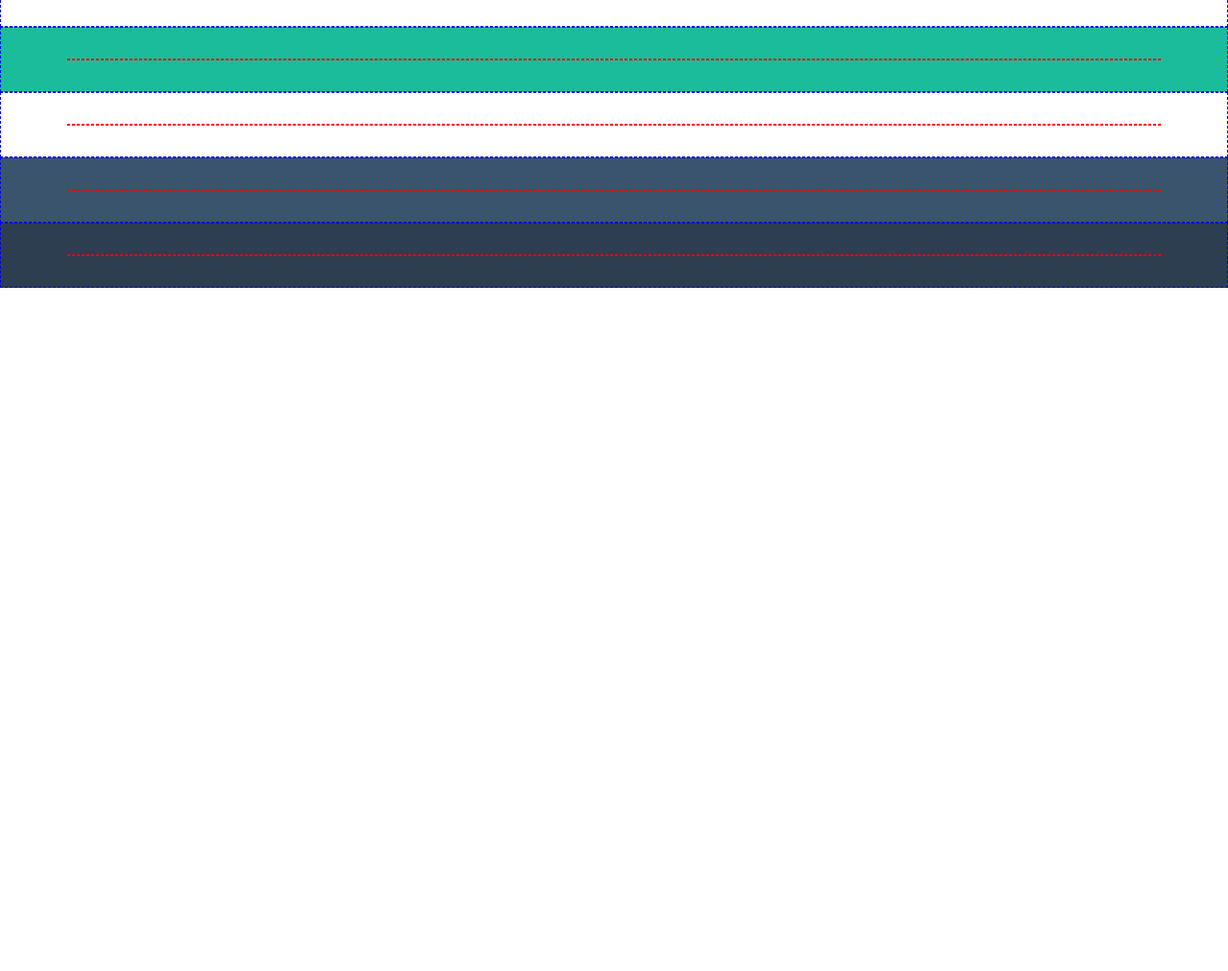
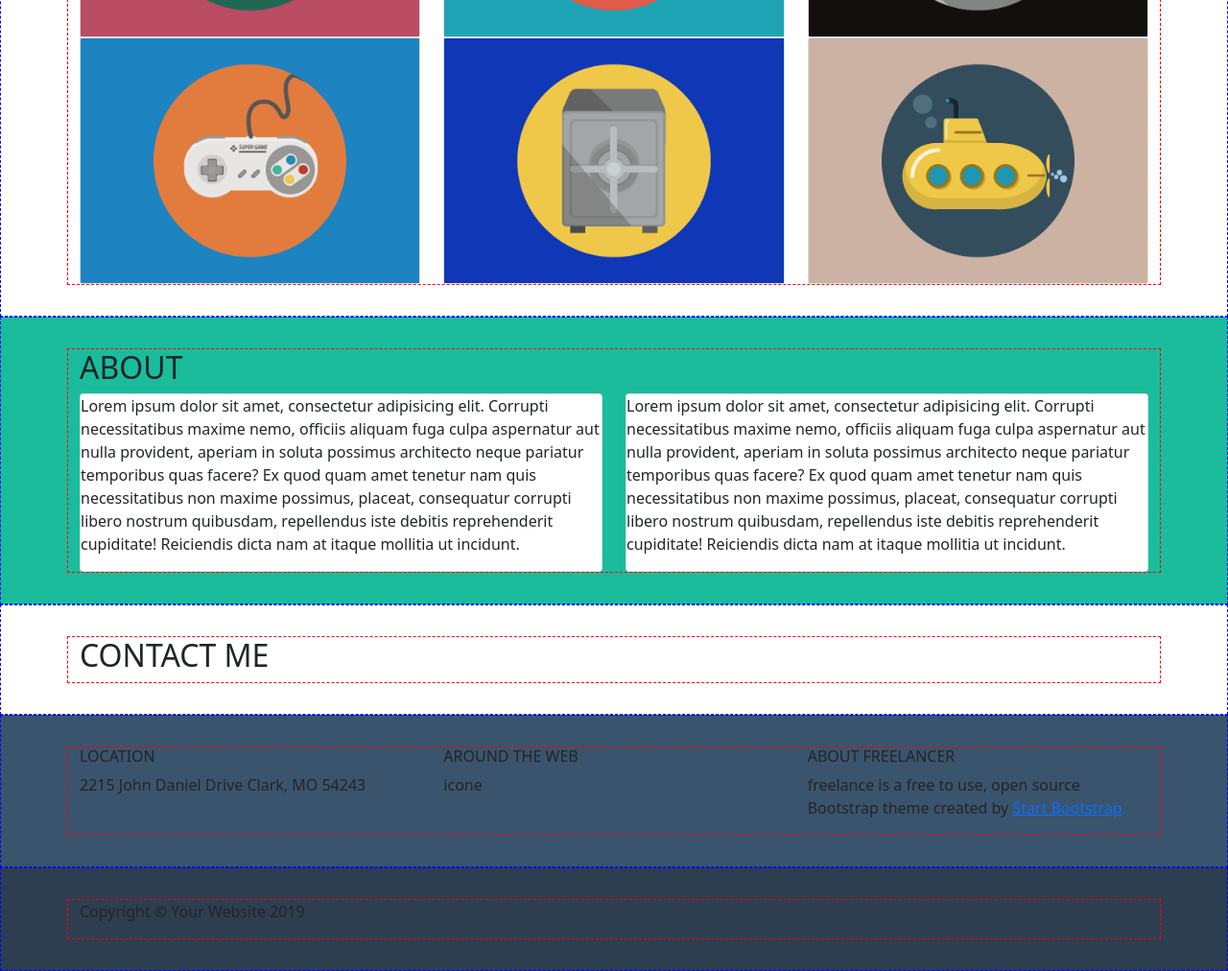
Before and after one commit to meta-ela/html-css-bootstrap-freelancer, a plain HTML site: page index.html in a window 1280 px wide. Shown: the part 690-1702 px from the top of the page at 96% size. Before the commit the page ends 990 px from the top, so only its background shows below. Drawn offline with nearby package versions, Linux system fonts and the light colour scheme.

Commit message:
Adds responsive col

```diff
--- a/css/style.css
+++ b/css/style.css
@@ -29,6 +29,10 @@
 }
 
 
+.avatar-box-img {
+    max-width: 150px;
+}
+
 
 
 /* classi variabili di root */
--- a/index.html
+++ b/index.html
@@ -24,14 +24,25 @@
         <!-- sezione verde con Avatar  e titolo-->
         <div class="section color-green">
             <div class="container debug-container">
-                <div class=""></div>
+                <div class="">
+                    <div class="avatar-box-img">
+                        <img src="img/avatar.svg" alt="...">
+                    </div>
+                    <div>
+                        <h1>START BOOTSTRAP</h1>
+                        <P>Lorem, ipsum dolor sit amet consectetur adipisicing.</P>
+                    </div>
+                </div>
             </div>
         </div>
 
         <!-- sezione bianca con Portfolio (6 colonne in bootstrap grid) -->
         <div class="section">
             <div class="container debug-container">
-                <div class="row row-cols-sm-2 row-cols-md-3">
+                <div>
+                    <h2>PORTFOLIO</h2>
+                </div>
+                <div class="row row-cols-md-2 row-cols-lg-3">
                     <div class="col">
                         <div class="card">
                             <img src="img/cabin.png" alt="...">
@@ -69,9 +80,22 @@
         <!-- sezione verde About (2 colonne)-->
         <div class="section color-green">
             <div class="container debug-container">
+                <div>
+                    <h2>ABOUT</h2>
+                </div>
                 <div class="row">
-                    <div class="col"></div>
-                    <div class="col"></div>
+                    <div class="col-md-6">
+                        <div class="card">
+                            <p>Lorem ipsum dolor sit amet, consectetur adipisicing elit. Corrupti necessitatibus maxime nemo, officiis aliquam fuga culpa aspernatur aut nulla provident, aperiam in soluta possimus architecto neque pariatur temporibus quas facere?
+                            Ex quod quam amet tenetur nam quis necessitatibus non maxime possimus, placeat, consequatur corrupti libero nostrum quibusdam, repellendus iste debitis reprehenderit cupiditate! Reiciendis dicta nam at itaque mollitia ut incidunt.</p>
+                        </div>
+                    </div>
+                    <div class="col-md-6">
+                        <div class="card">
+                            <p>Lorem ipsum dolor sit amet, consectetur adipisicing elit. Corrupti necessitatibus maxime nemo, officiis aliquam fuga culpa aspernatur aut nulla provident, aperiam in soluta possimus architecto neque pariatur temporibus quas facere?
+                            Ex quod quam amet tenetur nam quis necessitatibus non maxime possimus, placeat, consequatur corrupti libero nostrum quibusdam, repellendus iste debitis reprehenderit cupiditate! Reiciendis dicta nam at itaque mollitia ut incidunt.</p>
+                        </div>
+                    </div>
                 </div>
             </div>
         </div>
@@ -79,6 +103,9 @@
         <!-- sezione bainca Contact Me (guardare Bootstrap per Forms) -->
         <div class="section">
             <div class="container debug-container">
+                <div>
+                    <h2>CONTACT ME</h2>
+                </div>
                 <div class=""></div>
             </div>
         </div>
@@ -90,9 +117,24 @@
         <div class="section color-blue">
             <div class="container debug-container ">
                 <div class="row">
-                    <col>
-                    <col>
-                    <col>
+                    <div class="col-sm-12 col-md-4">
+                        <div>
+                            <h6>LOCATION</h6>
+                            <p>2215 John Daniel Drive Clark, MO 54243</p>
+                        </div>
+                    </div>
+                    <div class="col-sm-12 col-md-4">
+                        <div>
+                            <h6>AROUND THE WEB</h6>
+                            <div>icone</div>
+                        </div>
+                    </div>
+                    <div class="col-sm-12 col-md-4">
+                        <div>
+                            <h6>ABOUT FREELANCER</h6>
+                            <p>freelance is a free to use, open source Bootstrap theme created by <span><a href="#">Start Bootstrap</a></span></p>
+                        </div>
+                    </div>
                 </div>
             </div>
         </div>
@@ -100,7 +142,9 @@
         <!-- footer scuro Copyright -->
         <div class="section color-darkblue">
             <div class="container debug-container">
-                <div></div>
+                <div>
+                    <p>Copyright &copy; Your Website 2019</p>
+                </div>
             </div>
         </div>
     </footer>
```
